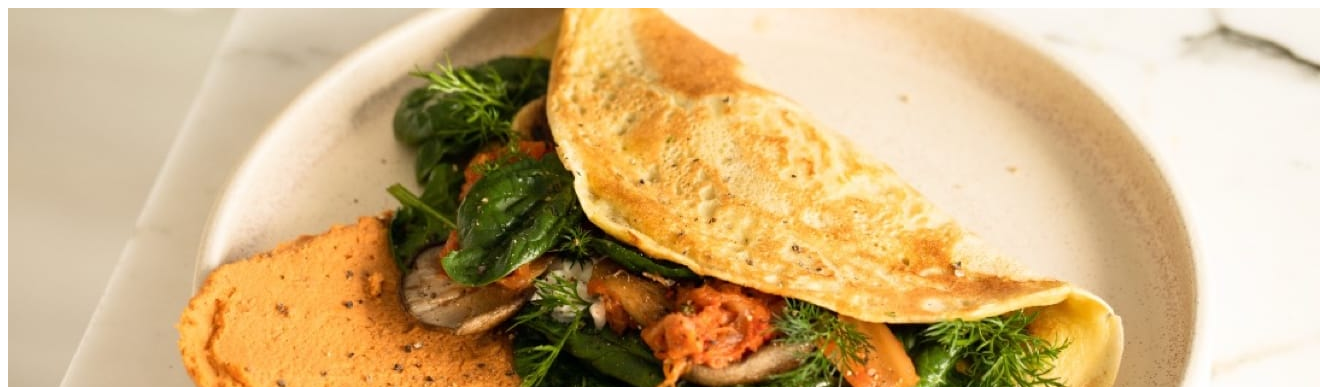
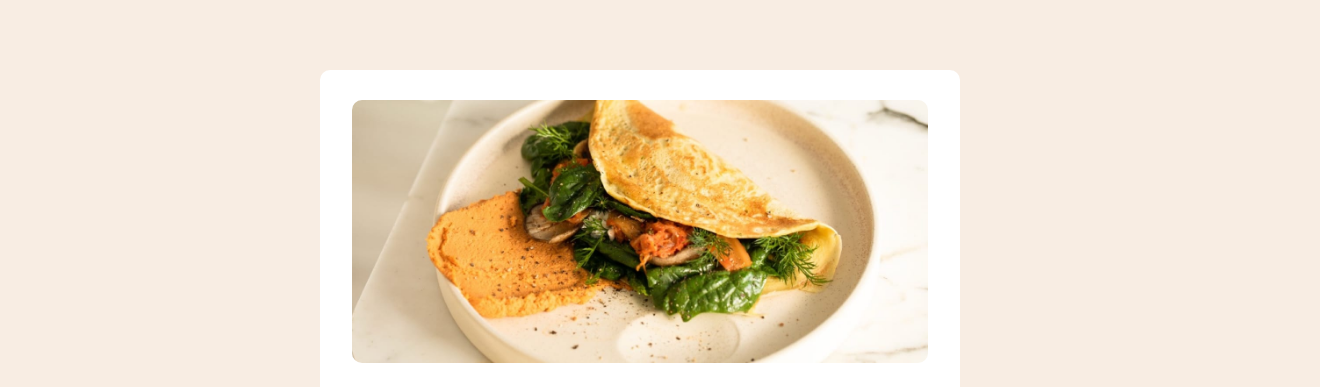
Before and after one commit to ninjablacksox2020/frontend-mentor-recipe-page, a plain HTML site: page index.html in a window 1280 px wide. Shown: the top 387 px of the page, 1320 px wide, since content can reach past the window. Drawn offline with Linux system fonts and the light colour scheme.

Commit message:
Update index.html
fix css link

```diff
--- a/index.html
+++ b/index.html
@@ -5,7 +5,7 @@
   <meta name="viewport" content="width=device-width, initial-scale=1.0"> <!-- displays site properly based on user's device -->
 
   <link rel="icon" type="image/png" sizes="32x32" href="./assets/images/favicon-32x32.png">
-  <link href="styles2.css" rel="stylesheet">
+  <link href="styles.css" rel="stylesheet">
 
   <title>Frontend Mentor | Recipe page</title>
 </head>
```
